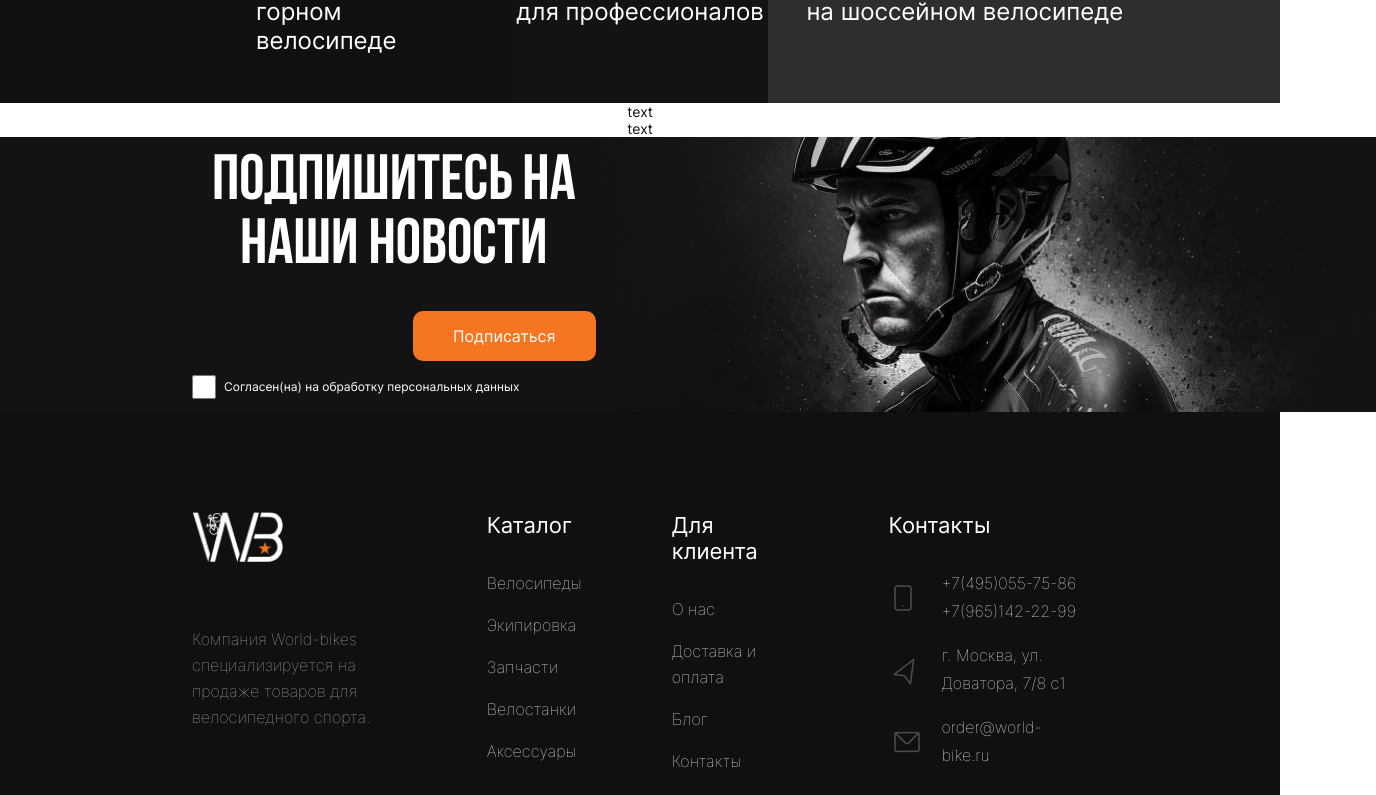
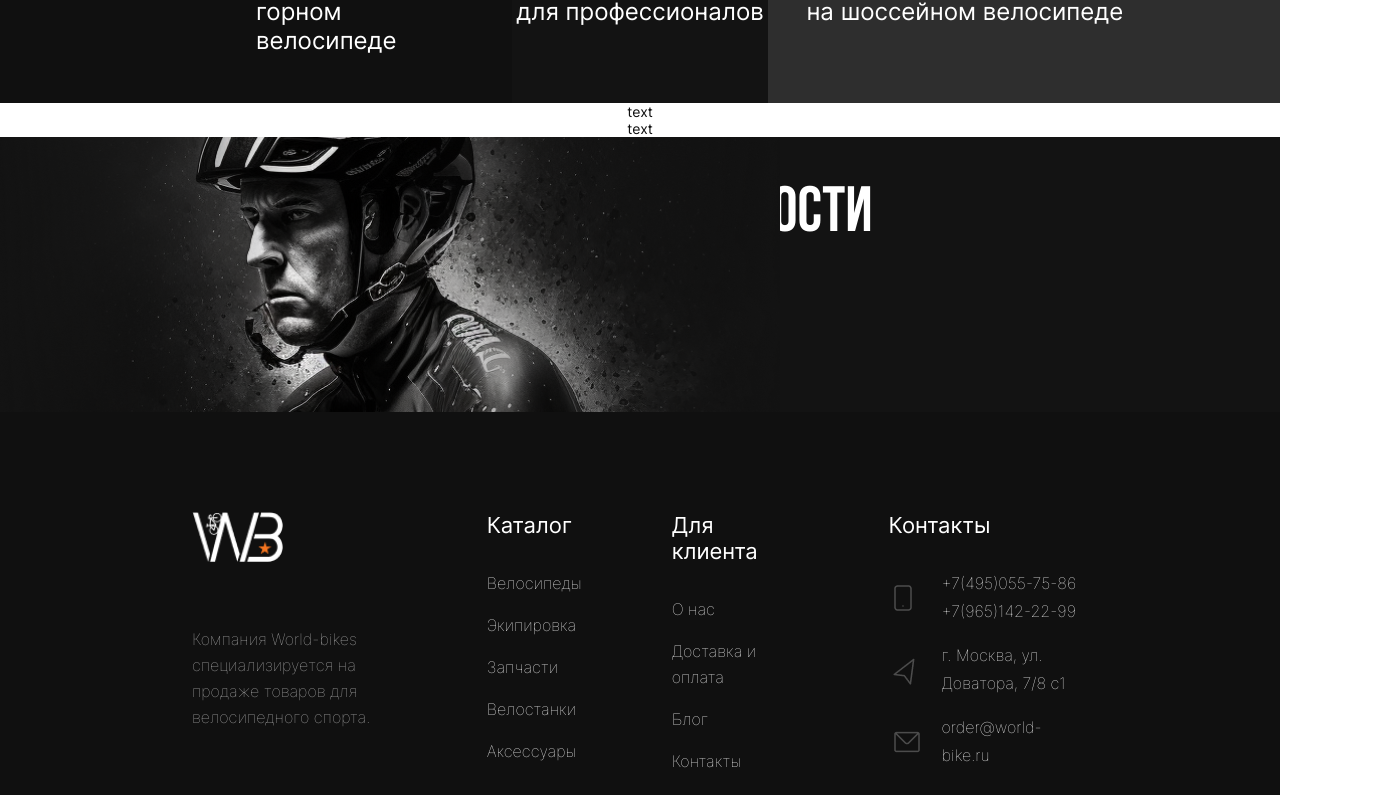
Before and after one commit to Cycle-Temka/Cycle-Frontend, a React (Create React App) app in the folder app/: page / in a window 1280 px wide. Shown: the part 977-1772 px from the top of the page, 1376 px wide, since content can reach past the window. Built offline with nearby package versions, Linux system fonts and the light colour scheme.

Commit message:
TODO: Footer

```diff
--- a/app/src/styles/Footer.css
+++ b/app/src/styles/Footer.css
@@ -22,6 +22,12 @@
 
 .form-wrapper {
   padding-left: 15%;
+  z-index: 2;
+}
+
+.footer-image {
+  position: fixed;
+  z-index: 1;
 }
 
 .form-title {
@@ -33,18 +39,24 @@
 .form-dialog {
   display: flex;
   flex-direction: row;
+  column-gap: 16px;
+}
+
+.email {
+  max-width: 346px;
+  border-radius: 10px;
+}
+
+.checkbox {
+  width: 24px;
+  height: 24px;
+  /* border-radius: 30px; */
 }
 
 .form-checkbox {
   display: flex;
   flex-direction: row;
   padding-top: 14px;
-}
-
-.checkbox {
-  width: 24px;
-  height: 24px;
-  border-radius: 20px;
 }
 
 .checkbox-description {
--- a/app/src/widgets/Footer.tsx
+++ b/app/src/widgets/Footer.tsx
@@ -15,7 +15,7 @@ function Footer() {
         <div className="form-wrapper">
           <p className="form-title">Подпишитесь на наши новости</p>
           <form className="form-dialog">
-            <MyInput className="email" />
+            <MyInput type="email" className="email" />
             <MyButton className="subscribe">Подписаться</MyButton>
           </form>
           <form className="form-checkbox">
@@ -25,7 +25,7 @@ function Footer() {
             </p>
           </form>
         </div>
-        <img src={footer} alt="" />
+        <img src={footer} alt="" className="footer-image" />
       </div>
       <div className="links-wrapper">
         <div className="links-top">
```
